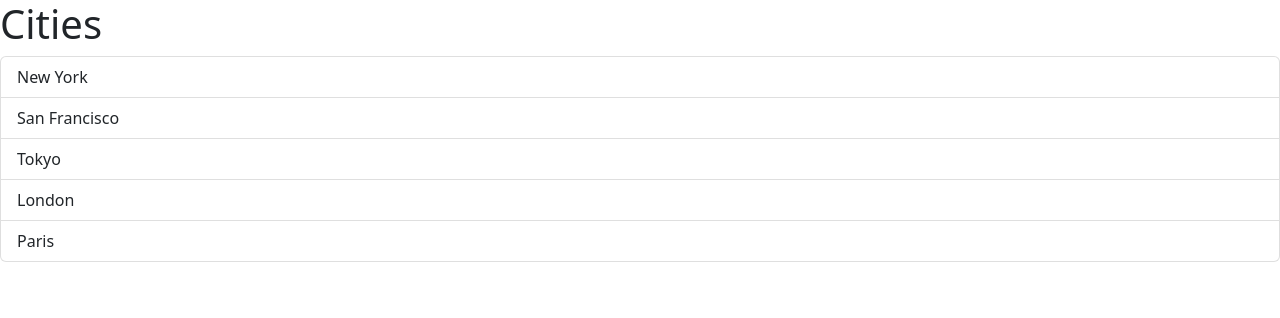
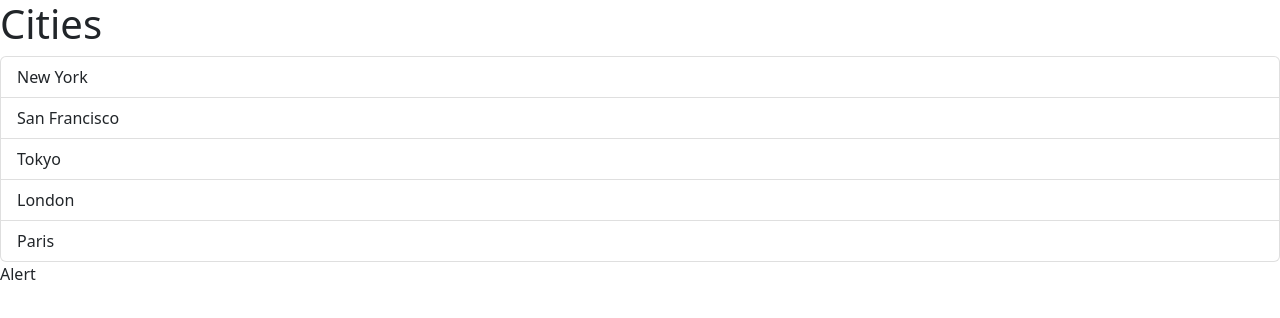
Before and after one commit to DanielHe09/learnReact, a React (Vite) app: page / in a window 1280 px wide. Shown: the top 318 px of the page. Built offline with nearby package versions, Linux system fonts and the light colour scheme.

Commit message:
added a new 'Alert' commponent

```diff
--- a/src/App.tsx
+++ b/src/App.tsx
@@ -1,3 +1,4 @@
+import Alert from "./components/Alert";
 import ListGroup from "./components/ListGroup"
 
 function App() {
@@ -22,6 +23,7 @@ function App() {
       When ListGroup calls this function, it actually runs the code defined in App, allowing the parent to respond to events in the child.
       */}
       <ListGroup items = {items} heading="Cities" onSelectItem={handleSelectItem}/>
+      <Alert/>
     </div>
   );
 }
--- /dev/null
+++ b/src/components/Alert.tsx
@@ -0,0 +1,8 @@
+
+const Alert = () => {
+  return (
+    <div>Alert</div>
+  )
+}
+
+export default Alert
```
